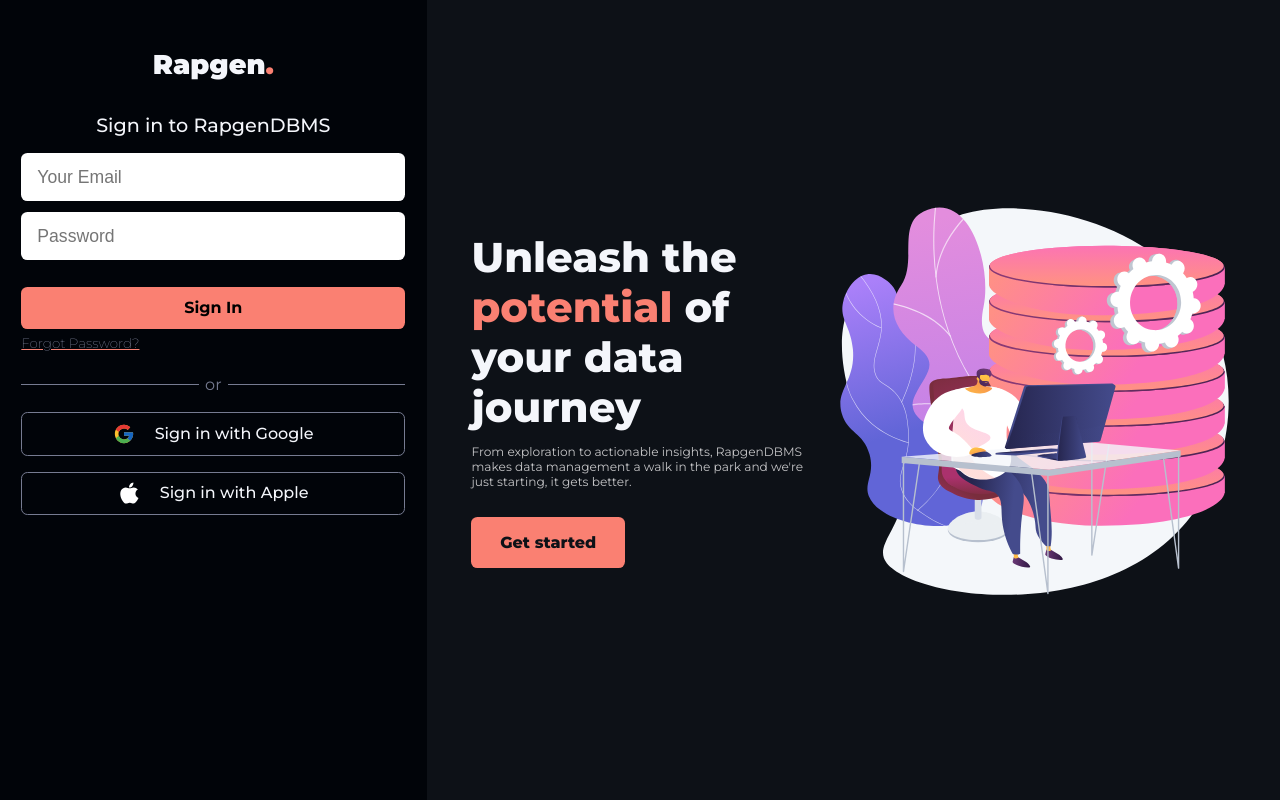
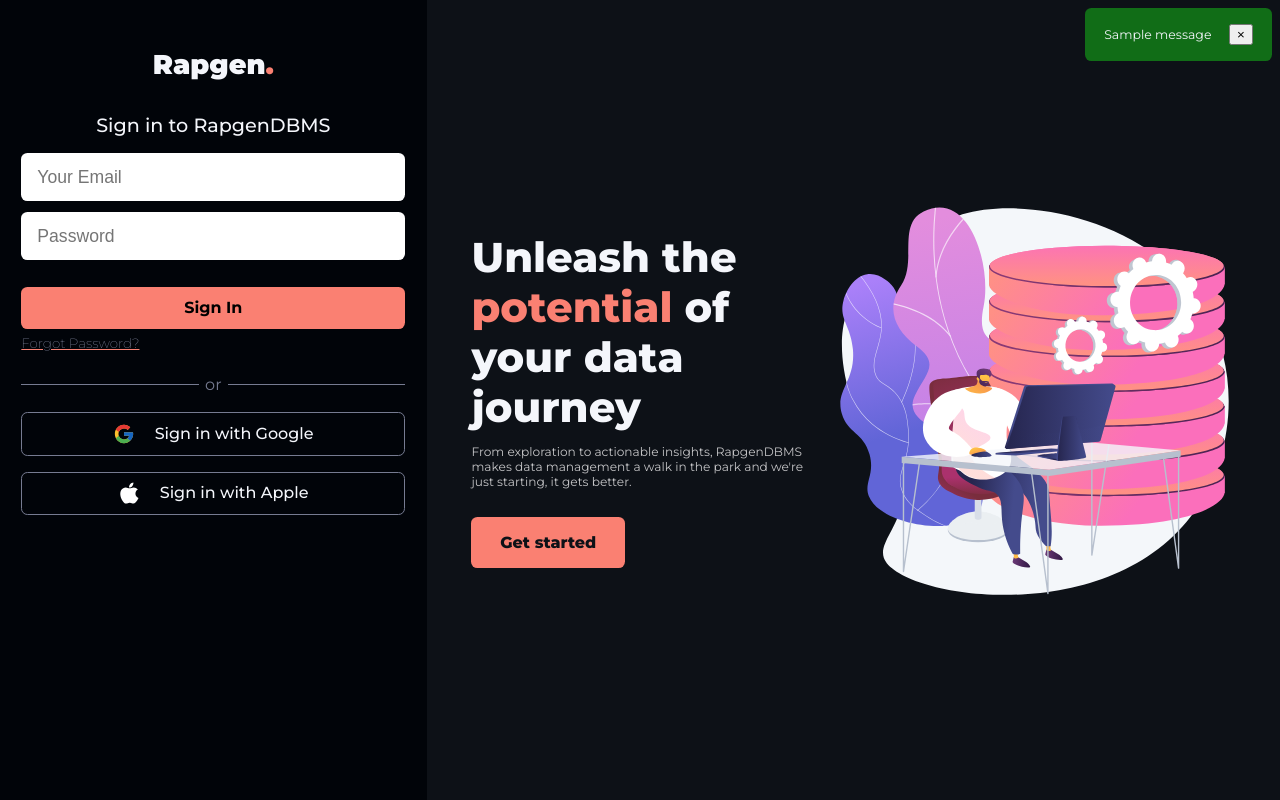
Before and after one commit to SurbD/RapgenDBMS, a Flask app: page /login in a window 1280 px wide. Run offline with Flask 3, Linux system fonts and the light colour scheme; tables that the repository leaves empty hold one stand-in row (values such as "Sample post"); one stand-in notice (Sample message) is shown.

Commit message:
Added Postgres Database model with sqlalchemy for users
Extra Changes
Added alert for login form if inputs are valid or not
Added animation and a close button for the alert
Updated configuration to add DATABASE URI
Added flask_login configuration to models.py

```diff
--- a/app/__init__.py
+++ b/app/__init__.py
@@ -1,13 +1,14 @@
-import os
-
 from flask import Flask
 from flask_sqlalchemy import SQLAlchemy
+from flask_login import LoginManager
 
 from app.config import config
 from app.init_db import ConnDB
 
 db_conn = ConnDB()
 db = SQLAlchemy()
+login_manager = LoginManager()
+login_manager.login_view = 'auth.login'
 
 def create_app(config_name):
     """Create App Function for Flask Config and blueprint initialization"""
@@ -17,6 +18,7 @@ def create_app(config_name):
     config[config_name].init_app() # initialize configurations
     db_conn.init_app()
     db.init_app(app)
+    login_manager.init_app(app)
 
     from app.auth import auth
     from app.main import main
--- a/app/auth/forms.py
+++ b/app/auth/forms.py
@@ -1,5 +1,6 @@
+from app.models import User
 from flask_wtf import FlaskForm
-from wtforms import EmailField, StringField, SubmitField, PasswordField
+from wtforms import EmailField, StringField, SubmitField, PasswordField, ValidationError
 from wtforms.validators import DataRequired, Email, EqualTo, Length
 
 
@@ -16,7 +17,11 @@ class RegisterationForm(FlaskForm):
     submit = SubmitField('Sign Up')
 
     def validate_username(self, username):
-        pass
+        user = User.query.filter_by(username=username.data)
+        if user:
+            raise ValidationError('Already exists!... Please choose a different username.')
 
     def validate_email(self, email):
-        pass
+        user = User.query.filter_by(email=email.data)
+        if user:
+            raise ValidationError('User with that email already exists. Try log in.')
--- a/app/auth/routes.py
+++ b/app/auth/routes.py
@@ -1,25 +1,54 @@
-from flask import render_template, url_for
+from flask import flash, redirect, render_template, url_for, session, request
+from werkzeug.security import check_password_hash, generate_password_hash
+from flask_login import login_user
+
+from app.models import User
 
 from . import auth
-from .forms import LoginForm
+from .forms import LoginForm, RegisterationForm
 
 
 @auth.route("/login", methods=["GET", "POST"])
 def login():
+    # form validation will be done in the frontend later
     form = LoginForm()
 
     if form.validate_on_submit():
         print("In validate on submit")
-        admin = None # Query the database
+        user = User.query.filter_by(email=form.email.data).first()
 
-    return render_template("login.html", form=form)
+        # if user and check_password_hash(user.password, form.password.data):
+        if user and form.password.data == user.password:
+            login_user(user, remember=True)
+            next_page = request.args.get('next') # when login_required redirects to login
+            if next_page == '/logout':
+                next_page = None
+
+            del session['email']
+            flash('Logged In successfully!', 'success')
+            return redirect(next_page) if next_page else redirect(url_for('main.home'))
+
+        flash('Invalid login information. Please check email or password and try again.', 'danger')
+        session['email'] = form.email.data
+        return redirect(url_for('auth.login'))
+
+    if request.method == "GET":
+        email = session.get('email')
+        if email:
+            form.email.data = email
+
+    return render_template("auth/login.html", form=form)
 
 
 @auth.route("/register", methods=["GET", "POST"])
 def register():
     """This would be used only once there can only be one user, would be disabled later"""
+    form = RegisterationForm
 
-    return render_template("register.html")
+    if form.validate_on_submit():
+        pass
+
+    return render_template("auth/register.html")
 
 @auth.route("/reset-password", methods=["GET", "POST"])
 def reset_password():
--- a/app/config.py
+++ b/app/config.py
@@ -4,6 +4,7 @@ basedir = os.path.abspath(os.path.dirname(__file__))
 
 class Config:
     SECRET_KEY = os.environ.get('SECRET_KEY', 'rapgen super secret')
+    SQLALCHEMY_DATABASE_URI = os.environ.get('SQLALCHEMY_DATABASE_URI')
 
     @staticmethod
     def init_app():
--- a/app/init_db.py
+++ b/app/init_db.py
@@ -42,6 +42,8 @@ class ConnDB:
         return None
 
     def __exit__(self, exc_type, exc_val, traceback):
+        # self.cursor.execute("ROLLBACK")
+        # self.connection.commit()
         if self.connection:
             self.cursor.close()
             self.cursorx.close()
@@ -70,6 +72,3 @@ class ConnDB:
     @staticmethod
     def init_app():
         pass
-
-# with ConnDB() as db:
-#     print(db.active)
--- /dev/null
+++ b/app/static/js/main.js
@@ -0,0 +1,14 @@
+function closeAlert() {
+    flash_card = document.getElementById("flash-alert-id");
+
+    if (flash_card === "none" ) {
+        flash_card.style.display = "block"
+    } else {
+        flash_card.classList.add("close-animation")
+        setTimeout(() => {
+
+            flash_card.style.display = "none"
+            flash-card.classList.remove("close-animation")
+        }, 600)
+    }
+}
--- a/app/static/layout.css
+++ b/app/static/layout.css
@@ -65,6 +65,7 @@ header {
   grid-template-columns: 1fr 2fr;
   width: 100%;
   height: 100vh;
+  /* margin-bottom: 200px; */
 }
 
 .form-section {
@@ -286,3 +287,41 @@ header {
   color: var(--gray150);
   place-content: center;
 }
+
+/* Flash Message */
+.flash-alert {
+    background-color: var(--gray300);
+    padding: 1rem 1.2rem;
+    font-size: 0.78rem;
+
+    display: flex;
+    align-items: center;
+    gap: 1.1rem;
+    justify-content: space-between;
+
+    position: absolute;
+    top: 0.5rem;
+    right: 0.5rem;
+
+    border-radius: var(--bdrad);
+}
+
+.close-animation {
+    animation: animate 0.7s linear;
+    /* animation: animate 3s cubic-bezier(0.19, 1, 0.22, 1); */
+    transition: 1s ease;
+}
+
+@keyframes animate {
+    100% {
+        right: -150rem;
+    }
+}
+
+.flash-alert-danger {
+    background-color: rgba(255, 22, 22, 0.41);
+}
+
+.flash-alert-success {
+    background-color: rgba(22, 240, 22, 0.41);
+}
--- /dev/null
+++ b/app/templates/auth/register.html
@@ -0,0 +1,5 @@
+{% extends 'layout.html%}
+
+{% block content %}
+    <h1>REGISTERATION PAGE</h1>
+{% endblock %}
--- a/app/templates/index.html
+++ b/app/templates/index.html
@@ -1,4 +1,5 @@
 {% extends 'layout.html' %}
 
 {% block content %}
+    <h1>DASHBOARD PAGE</h1>
 {% endblock %}
--- a/app/templates/layout.html
+++ b/app/templates/layout.html
@@ -22,9 +22,23 @@
         <!-- </header> -->
         <main>
             <div class="container">
+                {% with messages = get_flashed_messages(with_categories=true) %}
+                    {% if messages %}
+                        {% for category, message in messages %}
+                            <div id="flash-alert-id" class="flash-alert flash-alert-{{ category }}">
+                                {{ message }}
+                                <button class="close-alert" onclick="closeAlert()" aria-label="Close">&times;</button>
+                            </div>
+                        {% endfor %}
+                    {% endif %}
+                {% endwith %}
                 {% block content %}
                 {% endblock %}
             </div>
         </main>
+
+        {% block scripts %}
+        <script defer src="{{ url_for('static', filename='js/main.js')}}" crossorigin="anonymous"></script>
+        {% endblock %}
     </body>
 </html>
```
Also changed, not shown: app/models.py (+8 -3 lines), README.md, app/static/images/login-page-01.png (added), app/templates/auth/login.html (renamed from app/templates/login.html), app/templates/register.html (deleted).
